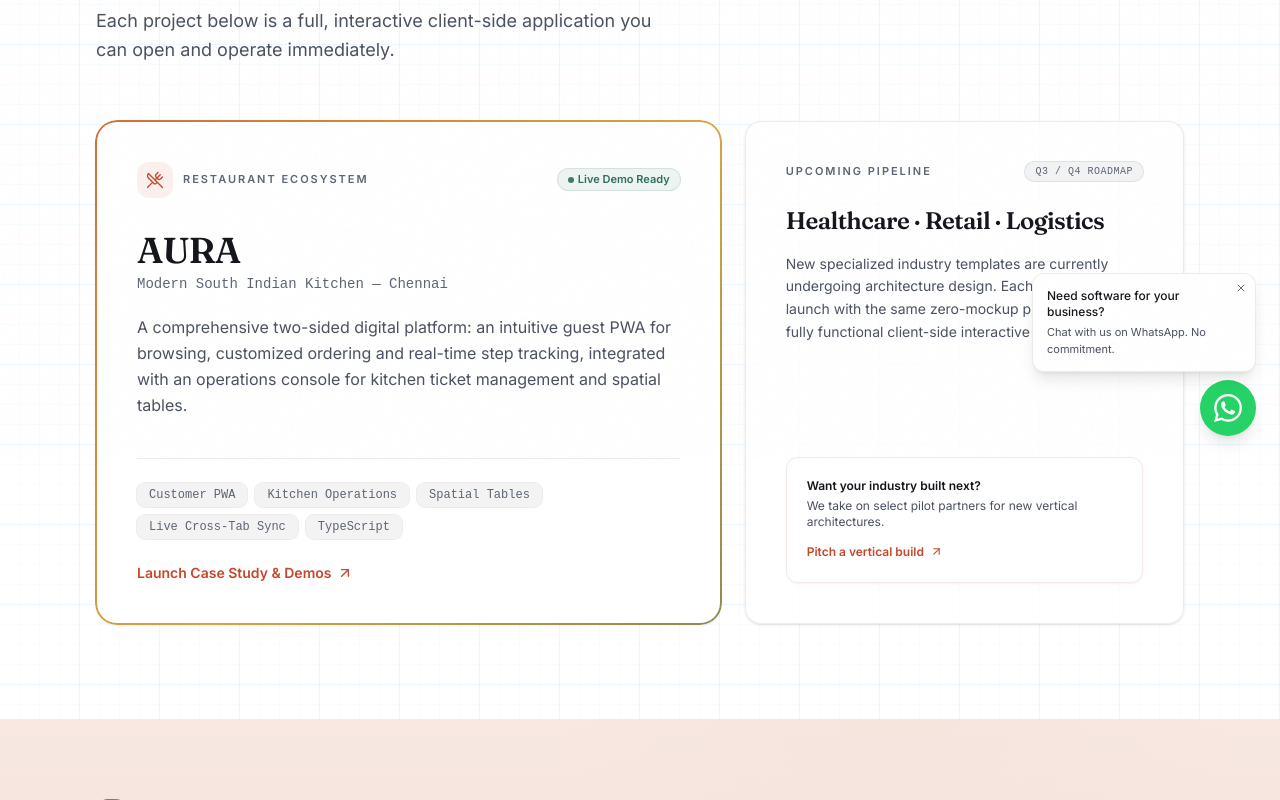
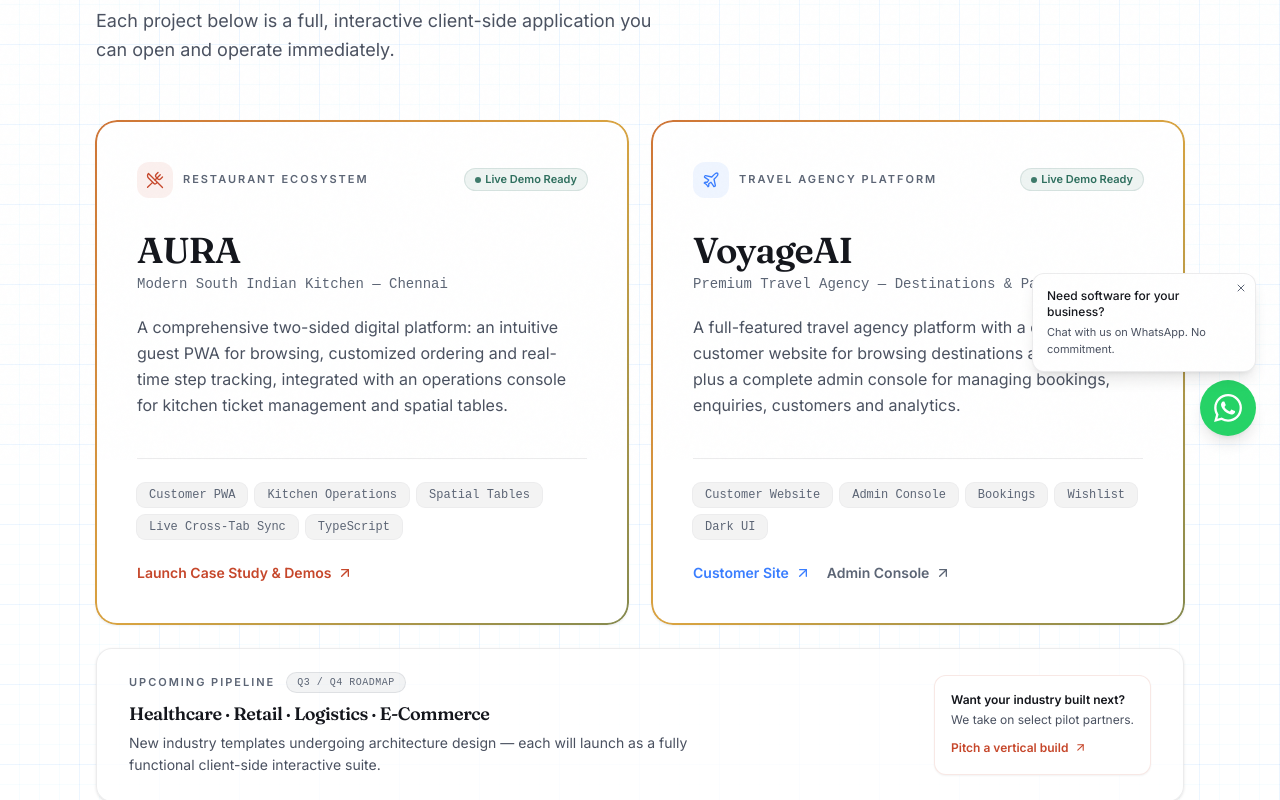
Before and after one commit to salira-studio/portfolio, a React (Vite) app: page /work in a window 1280 px wide. Shown: the part 340-1140 px from the top of the page. Built offline with nearby package versions, Linux system fonts and the light colour scheme.

Commit message:
feat: add VoyageAI card to Work page

```diff
--- a/src/portfolio/pages/Work.tsx
+++ b/src/portfolio/pages/Work.tsx
@@ -1,5 +1,5 @@
 import { Link } from 'react-router-dom'
-import { ArrowUpRight, UtensilsCrossed, Sparkles } from 'lucide-react'
+import { ArrowUpRight, UtensilsCrossed, Sparkles, Plane } from 'lucide-react'
 import { FadeUp } from '../components/ScrollReveal'
 
 export default function Work() {
@@ -23,7 +23,8 @@ export default function Work() {
         </FadeUp>
 
         <div className="mt-14 grid gap-6 lg:grid-cols-12">
-          <div className="lg:col-span-7">
+          {/* ── AURA ── */}
+          <div className="lg:col-span-6">
             <FadeUp delay={0.15}>
               <Link
                 to="/work/restaurants"
@@ -64,15 +65,11 @@ export default function Work() {
                 <div className="mt-10 border-t border-[var(--sl-line)] pt-6">
                   <div className="flex flex-wrap gap-2">
                     {['Customer PWA', 'Kitchen Operations', 'Spatial Tables', 'Live Cross-Tab Sync', 'TypeScript'].map((tag) => (
-                      <span
-                        key={tag}
-                        className="rounded-lg bg-[#F3F3F3] px-3 py-1 text-xs font-mono text-[var(--sl-charcoal)] ring-1 ring-[var(--sl-line)]"
-                      >
+                      <span key={tag} className="rounded-lg bg-[#F3F3F3] px-3 py-1 text-xs font-mono text-[var(--sl-charcoal)] ring-1 ring-[var(--sl-line)]">
                         {tag}
                       </span>
                     ))}
                   </div>
-
                   <div className="mt-6 flex items-center justify-between">
                     <span className="sl-arrow-hover text-sm font-semibold text-[var(--sl-oxblood)] group-hover:text-[var(--sl-gold)] transition-colors inline-flex items-center gap-1.5">
                       Launch Case Study &amp; Demos
@@ -84,39 +81,98 @@ export default function Work() {
             </FadeUp>
           </div>
 
-          {/* ── Upcoming Verticals ── */}
-          <div className="lg:col-span-5 flex flex-col gap-6">
-            <FadeUp delay={0.25} className="h-full">
-              <div className="flex h-full flex-col justify-between rounded-2xl border border-[rgba(20,22,28,0.08)] bg-white/80 p-8 shadow-sm backdrop-blur-sm sm:p-10">
+          {/* ── VoyageAI ── */}
+          <div className="lg:col-span-6">
+            <FadeUp delay={0.22}>
+              <Link
+                to="/work/travel/customer"
+                data-cursor="view"
+                data-cursor-text="VoyageAI"
+                className="group sl-card-highlight block flex h-full flex-col justify-between rounded-2xl border border-[var(--sl-line)] bg-white p-8 shadow-sm transition-all duration-300 hover:-translate-y-1 hover:shadow-[0_24px_60px_rgba(58,126,255,0.12)] sm:p-10"
+              >
                 <div>
                   <div className="flex items-center justify-between">
+                    <div className="flex items-center gap-2.5">
+                      <span className="flex h-9 w-9 items-center justify-center rounded-xl bg-[rgba(58,126,255,0.08)] text-[#3A7EFF]">
+                        <Plane size={18} strokeWidth={1.8} />
+                      </span>
+                      <span className="sl-label text-[#3A7EFF] font-bold">
+                        Travel Agency Platform
+                      </span>
+                    </div>
+                    <span className="inline-flex items-center gap-1 rounded-full bg-[rgba(46,111,94,0.08)] px-2.5 py-0.5 text-[11px] font-semibold text-[var(--sl-teal-deep)] ring-1 ring-[rgba(46,111,94,0.2)]">
+                      <span className="h-1.5 w-1.5 rounded-full bg-[var(--sl-teal-deep)] animate-pulse" />
+                      Live Demo Ready
+                    </span>
+                  </div>
+
+                  <div className="mt-8">
+                    <h2 className="font-display text-3xl font-semibold tracking-tight sm:text-4xl text-[var(--sl-ink)]">
+                      VoyageAI
+                    </h2>
+                    <p className="mt-1 text-sm font-mono text-[var(--sl-charcoal)]">
+                      Premium Travel Agency — Destinations &amp; Packages
+                    </p>
+                  </div>
+
+                  <p className="mt-5 text-sm leading-relaxed text-[var(--sl-ink-soft)] sm:text-base">
+                    A full-featured travel agency platform with a dark luxury customer website for browsing destinations and packages, plus a complete admin console for managing bookings, enquiries, customers and analytics.
+                  </p>
+                </div>
+
+                <div className="mt-10 border-t border-[var(--sl-line)] pt-6">
+                  <div className="flex flex-wrap gap-2">
+                    {['Customer Website', 'Admin Console', 'Bookings', 'Wishlist', 'Dark UI'].map((tag) => (
+                      <span key={tag} className="rounded-lg bg-[#F3F3F3] px-3 py-1 text-xs font-mono text-[var(--sl-charcoal)] ring-1 ring-[var(--sl-line)]">
+                        {tag}
+                      </span>
+                    ))}
+                  </div>
+                  <div className="mt-6 flex items-center gap-4">
+                    <span className="sl-arrow-hover text-sm font-semibold text-[#3A7EFF] group-hover:text-[var(--sl-gold)] transition-colors inline-flex items-center gap-1.5">
+                      Customer Site
+                      <ArrowUpRight size={16} className="sl-arrow transition-transform group-hover:translate-x-1 group-hover:-translate-y-1" />
+                    </span>
+                    <Link
+                      to="/work/travel/admin"
+                      onClick={(e) => e.stopPropagation()}
+                      className="text-sm font-semibold text-[var(--sl-charcoal)] hover:text-[var(--sl-ink)] transition-colors inline-flex items-center gap-1.5"
+                    >
+                      Admin Console
+                      <ArrowUpRight size={16} />
+                    </Link>
+                  </div>
+                </div>
+              </Link>
+            </FadeUp>
+          </div>
+
+          {/* ── Upcoming Verticals ── */}
+          <div className="lg:col-span-12">
+            <FadeUp delay={0.3}>
+              <div className="flex flex-col sm:flex-row items-start sm:items-center justify-between gap-4 rounded-2xl border border-[rgba(20,22,28,0.08)] bg-white/80 px-8 py-6 shadow-sm backdrop-blur-sm">
+                <div>
+                  <div className="flex items-center gap-3">
                     <span className="sl-label text-[var(--sl-charcoal)]">Upcoming Pipeline</span>
                     <span className="rounded-full bg-[rgba(92,101,117,0.08)] px-2.5 py-0.5 text-[10px] font-mono uppercase tracking-wider text-[var(--sl-charcoal)] ring-1 ring-[rgba(92,101,117,0.2)]">
                       Q3 / Q4 Roadmap
                     </span>
                   </div>
-
-                  <h2 className="mt-6 font-display text-2xl font-semibold tracking-tight text-[var(--sl-ink)]">
-                    Healthcare · Retail · Logistics
-                  </h2>
-                  <p className="mt-4 text-sm leading-relaxed text-[var(--sl-ink-soft)]">
-                    New specialized industry templates are currently undergoing architecture design. Each vertical will launch with the same zero-mockup philosophy — fully functional client-side interactive suites.
+                  <h3 className="mt-2 font-display text-lg font-semibold tracking-tight text-[var(--sl-ink)]">
+                    Healthcare · Retail · Logistics · E-Commerce
+                  </h3>
+                  <p className="mt-1 text-sm leading-relaxed text-[var(--sl-ink-soft)] max-w-xl">
+                    New industry templates undergoing architecture design — each will launch as a fully functional client-side interactive suite.
                   </p>
                 </div>
-
-                <div className="mt-10 rounded-xl bg-white/90 p-5 border border-[rgba(198,71,43,0.12)] shadow-xs">
-                  <p className="text-xs font-semibold text-[var(--sl-ink)]">
-                    Want your industry built next?
-                  </p>
-                  <p className="mt-1 text-xs text-[var(--sl-ink-soft)]">
-                    We take on select pilot partners for new vertical architectures.
-                  </p>
+                <div className="shrink-0 rounded-xl bg-white p-4 border border-[rgba(198,71,43,0.12)] shadow-xs min-w-[200px]">
+                  <p className="text-xs font-semibold text-[var(--sl-ink)]">Want your industry built next?</p>
+                  <p className="mt-1 text-xs text-[var(--sl-ink-soft)]">We take on select pilot partners.</p>
                   <a
                     href="mailto:hello@salira.studio"
-                    className="sl-arrow-hover mt-3.5 inline-flex items-center gap-1.5 text-xs font-semibold text-[var(--sl-oxblood)] hover:text-[var(--sl-gold)] transition-colors"
+                    className="sl-arrow-hover mt-3 inline-flex items-center gap-1.5 text-xs font-semibold text-[var(--sl-oxblood)] hover:text-[var(--sl-gold)] transition-colors"
                   >
-                    Pitch a vertical build
-                    <ArrowUpRight size={13} className="sl-arrow" />
+                    Pitch a vertical build <ArrowUpRight size={13} className="sl-arrow" />
                   </a>
                 </div>
               </div>
```
